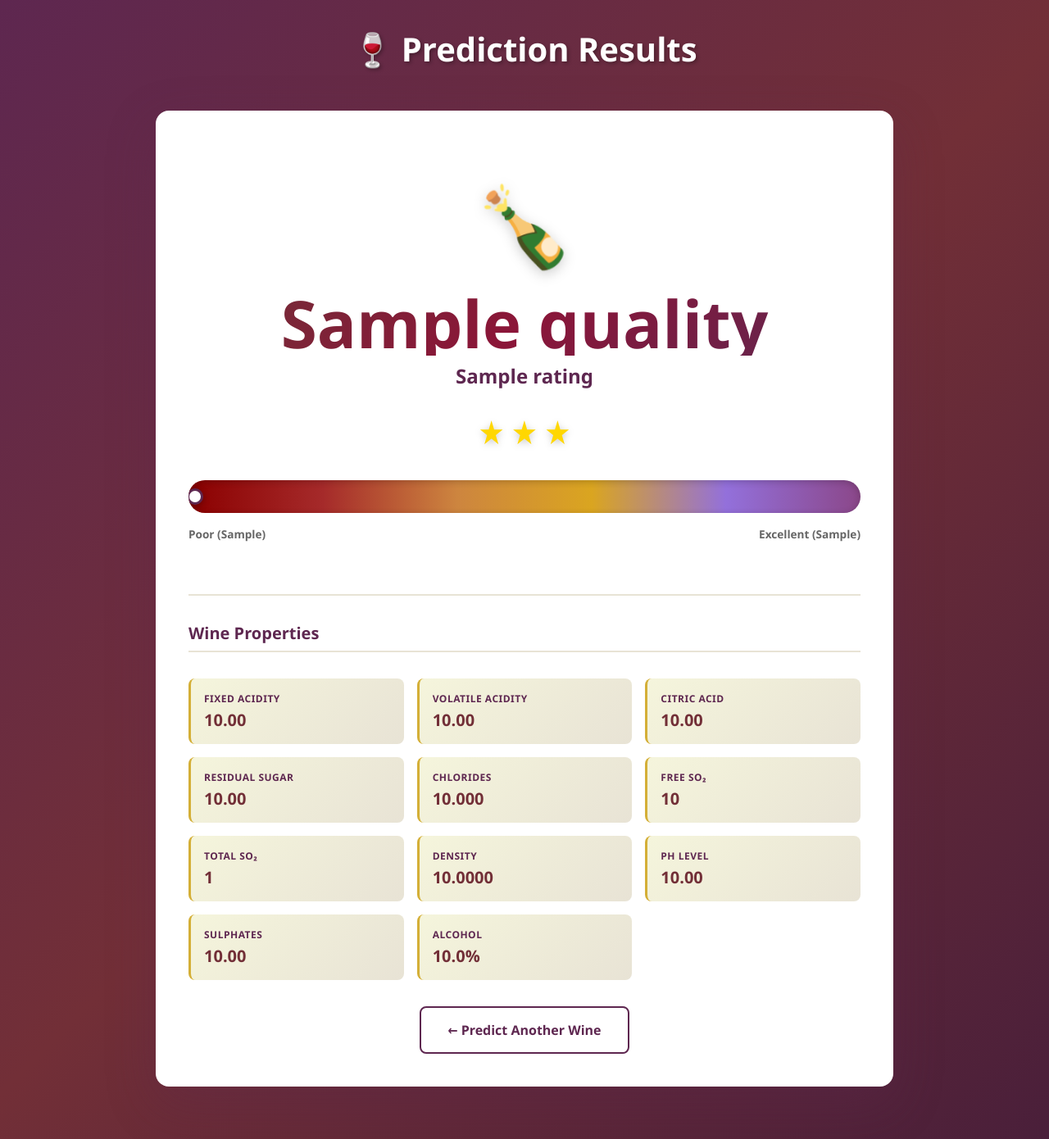
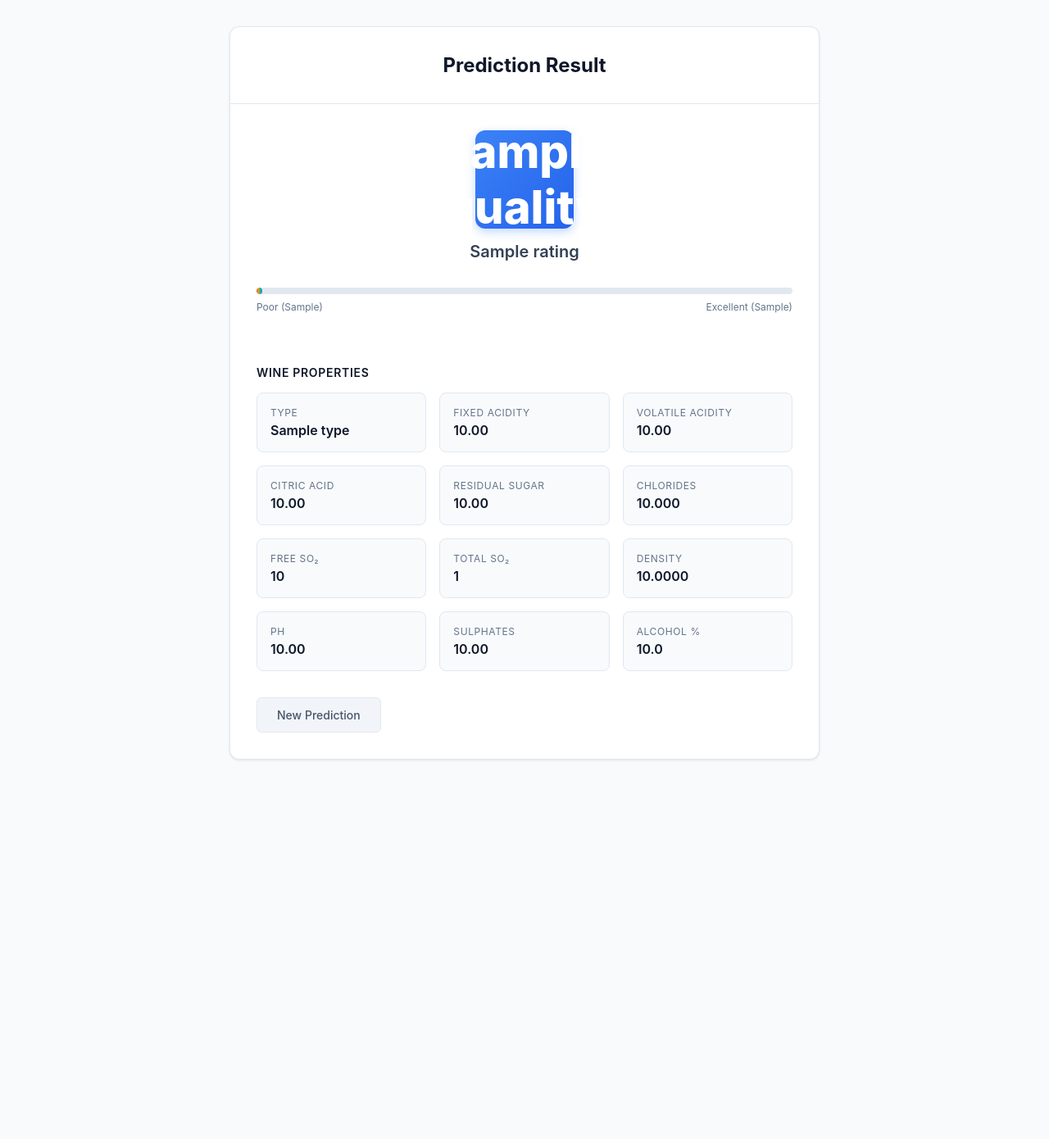
Before and after one commit to DE2025G13/DE2025G13A1, a Flask app: template prediction-ui/templates/result.html in a window 1280 px wide. Shown: the whole page at 82% size. After the commit the page ends 928 px from the top, so only its background shows below. Run offline with Flask 2, Linux system fonts and the light colour scheme; the template is opened without the code that fills it: most values are stand-ins (such as "Sample title", 1, 10 or a date in 2020).

Commit message:
frontend11

```diff
--- a/prediction-ui/templates/result.html
+++ b/prediction-ui/templates/result.html
@@ -1,361 +1,281 @@
 <!DOCTYPE html>
 <html lang="en">
   <head>
-    <meta charset="UTF-8">
-    <meta name="viewport" content="width=device-width, initial-scale=1.0">
-    <title>Prediction Result - Wine Quality</title>
+    <meta charset="UTF-8" />
+    <meta name="viewport" content="width=device-width, initial-scale=1.0" />
+    <title>Prediction Result</title>
     <style>
       * {
         margin: 0;
         padding: 0;
         box-sizing: border-box;
       }
-
-        :root {
-            --burgundy-dark: #5E2750;
-            --burgundy: #722F37;
-            --burgundy-light: #8B1538;
-            --gold: #D4AF37;
-            --gold-light: #FFD700;
-            --cream: #F5F5DC;
-            --cream-dark: #E8E3D5;
-            --shadow: rgba(94, 39, 80, 0.15);
-            --shadow-heavy: rgba(94, 39, 80, 0.3);
-        }
-
       body {
-            font-family: 'Segoe UI', Tahoma, Geneva, Verdana, sans-serif;
-            background: linear-gradient(135deg, var(--burgundy-dark) 0%, var(--burgundy) 50%, #4A1F3A 100%);
+        font-family: -apple-system, BlinkMacSystemFont, "Segoe UI", Roboto,
+          "Helvetica Neue", Arial, sans-serif;
+        background: #f8fafc;
+        color: #0f172a;
         min-height: 100vh;
         padding: 2rem 1rem;
-            color: #333;
       }
-
       .container {
-            max-width: 900px;
+        width: 100%;
+        max-width: 720px;
         margin: 0 auto;
       }
-
-        .header {
-            text-align: center;
-            margin-bottom: 3rem;
-            color: white;
-        }
-
-        .header h1 {
-            font-size: 2.5rem;
-            font-weight: 700;
-            margin-bottom: 0.5rem;
-            text-shadow: 2px 2px 4px rgba(0, 0, 0, 0.3);
-        }
-
       .card {
         background: white;
-            border-radius: 16px;
-            box-shadow: 0 20px 60px var(--shadow-heavy);
-            padding: 2.5rem;
-            margin-bottom: 2rem;
+        border-radius: 12px;
+        border: 1px solid #e2e8f0;
+        box-shadow: 0 1px 3px rgba(0, 0, 0, 0.1);
+        overflow: hidden;
       }
-
-        .result-hero {
+      .header {
+        padding: 2rem 2rem 1.5rem;
         text-align: center;
-            padding: 2rem 0;
-            margin-bottom: 2rem;
-            border-bottom: 2px solid var(--cream-dark);
+        border-bottom: 1px solid #e2e8f0;
       }
-
-        .quality-score {
-            font-size: 5rem;
+      .header h1 {
+        font-size: 1.5rem;
+        font-weight: 700;
+        color: #0f172a;
+        margin-bottom: 0.5rem;
+      }
+      .result-section {
+        padding: 2rem;
+        text-align: center;
+      }
+      .quality-badge {
+        display: inline-flex;
+        align-items: center;
+        justify-content: center;
+        width: 120px;
+        height: 120px;
+        border-radius: 12px;
+        background: linear-gradient(135deg, #3b82f6, #2563eb);
+        color: white;
+        font-size: 3.5rem;
         font-weight: 800;
-            margin-bottom: 0.5rem;
-            background: linear-gradient(135deg, var(--burgundy) 0%, var(--burgundy-light) 50%, var(--burgundy-dark) 100%);
-            -webkit-background-clip: text;
-            -webkit-text-fill-color: transparent;
-            background-clip: text;
-            line-height: 1;
+        margin-bottom: 1rem;
+        box-shadow: 0 4px 12px rgba(59, 130, 246, 0.3);
       }
-
       .quality-label {
-            font-size: 1.5rem;
-            color: var(--burgundy-dark);
+        font-size: 1.25rem;
         font-weight: 600;
-            margin-bottom: 1.5rem;
+        color: #334155;
+        margin-bottom: 1rem;
       }
-
-        .stars-container {
-            display: flex;
-            justify-content: center;
-            gap: 0.5rem;
-            margin-bottom: 2rem;
-            font-size: 2.5rem;
+      .quality-bar {
+        width: 100%;
+        height: 8px;
+        background: #e2e8f0;
+        border-radius: 4px;
+        position: relative;
+        overflow: hidden;
+        margin: 2rem 0 0.5rem;
       }
-
-        .star {
-            color: var(--gold-light);
-            filter: drop-shadow(0 2px 4px rgba(0, 0, 0, 0.2));
-            animation: starPop 0.5s ease-out backwards;
+      .quality-bar-fill {
+        height: 100%;
+        background: linear-gradient(
+          to right,
+          #ef4444,
+          #f59e0b,
+          #10b981,
+          #3b82f6
+        );
+        border-radius: 4px;
+        transition: width 0.6s ease;
       }
-
-        .star.empty {
-            color: #E0E0E0;
-        }
-
-        .star:nth-child(1) { animation-delay: 0.1s; }
-        .star:nth-child(2) { animation-delay: 0.2s; }
-        .star:nth-child(3) { animation-delay: 0.3s; }
-
-        @keyframes starPop {
-            0% {
-                transform: scale(0);
-                opacity: 0;
-            }
-            50% {
-                transform: scale(1.2);
-            }
-            100% {
-                transform: scale(1);
-                opacity: 1;
-            }
-        }
-
-        .quality-bar-container {
-            position: relative;
-            height: 40px;
-            background: linear-gradient(to right,
-                #8B0000 0%,
-                #A52A2A 20%,
-                #CD853F 40%,
-                #DAA520 60%,
-                #9370DB 80%,
-                #8B4789 100%);
-            border-radius: 20px;
-            overflow: hidden;
-            margin-bottom: 1rem;
-            box-shadow: inset 0 2px 8px rgba(0, 0, 0, 0.2);
-        }
-
-        .quality-indicator {
-            position: absolute;
-            top: 50%;
-            transform: translate(-50%, -50%);
-            width: 20px;
-            height: 20px;
-            background: white;
-            border: 3px solid var(--burgundy-dark);
-            border-radius: 50%;
-            box-shadow: 0 2px 8px rgba(0, 0, 0, 0.3);
-            transition: left 0.8s cubic-bezier(0.34, 1.56, 0.64, 1);
-        }
-
       .quality-range {
         display: flex;
         justify-content: space-between;
-            font-size: 0.85rem;
-            color: #666;
+        font-size: 0.75rem;
+        color: #64748b;
         margin-bottom: 2rem;
       }
-
-        .quality-range span {
+      .properties {
+        padding: 0 2rem 2rem;
+      }
+      .properties h2 {
+        font-size: 0.875rem;
         font-weight: 600;
+        color: #0f172a;
+        margin-bottom: 1rem;
+        text-transform: uppercase;
+        letter-spacing: 0.05em;
       }
-
-        .features-grid {
+      .properties-grid {
         display: grid;
-            grid-template-columns: repeat(auto-fit, minmax(200px, 1fr));
+        grid-template-columns: repeat(3, 1fr);
         gap: 1rem;
-            margin-top: 2rem;
       }
-
-        .feature-item {
-            background: linear-gradient(135deg, var(--cream) 0%, var(--cream-dark) 100%);
+      .property-item {
         padding: 1rem;
+        background: #f8fafc;
+        border: 1px solid #e2e8f0;
         border-radius: 8px;
-            border-left: 3px solid var(--gold);
       }
-
-        .feature-label {
+      .property-label {
         font-size: 0.75rem;
+        color: #64748b;
+        margin-bottom: 0.25rem;
         text-transform: uppercase;
-            letter-spacing: 0.5px;
-            color: var(--burgundy-dark);
+        letter-spacing: 0.05em;
+      }
+      .property-value {
+        font-size: 1rem;
         font-weight: 600;
-            margin-bottom: 0.25rem;
+        color: #0f172a;
       }
-
-        .feature-value {
+      .actions {
+        padding: 0 2rem 2rem;
+      }
+      .btn {
+        display: inline-block;
+        padding: 0.75rem 1.5rem;
+        background: #f1f5f9;
+        color: #475569;
+        text-decoration: none;
+        border-radius: 6px;
+        font-size: 0.875rem;
+        font-weight: 500;
+        transition: all 0.15s;
+        border: 1px solid #e2e8f0;
+      }
+      .btn:hover {
+        background: #e2e8f0;
+        border-color: #cbd5e1;
+      }
+      .error-card {
+        background: #fef2f2;
+        border: 1px solid #fecaca;
+        padding: 2rem;
+        text-align: center;
+        border-radius: 12px;
+      }
+      .error-card h2 {
+        color: #dc2626;
         font-size: 1.25rem;
-            font-weight: 700;
-            color: var(--burgundy);
+        margin-bottom: 0.5rem;
       }
-
-        .back-btn {
-            display: inline-block;
-            margin-top: 2rem;
-            padding: 1rem 2rem;
-            background: white;
-            color: var(--burgundy-dark);
-            text-decoration: none;
-            border-radius: 8px;
-            font-weight: 600;
-            transition: all 0.3s ease;
-            border: 2px solid var(--burgundy-dark);
+      .error-card p {
+        color: #991b1b;
+        margin-bottom: 1.5rem;
       }
-
-        .back-btn:hover {
-            background: var(--burgundy-dark);
-            color: white;
-            transform: translateY(-2px);
-            box-shadow: 0 4px 15px var(--shadow);
+      @media (max-width: 640px) {
+        .properties-grid {
+          grid-template-columns: repeat(2, 1fr);
         }
-
-        .error-card {
-            background: linear-gradient(135deg, #FF6B6B 0%, #C92A2A 100%);
-            color: white;
-            padding: 2rem;
-            border-radius: 16px;
-            text-align: center;
-            box-shadow: 0 20px 60px rgba(201, 42, 42, 0.3);
-        }
-
-        .error-card h2 {
-            font-size: 2rem;
-            margin-bottom: 1rem;
-        }
-
-        .error-card p {
-            font-size: 1.1rem;
-            opacity: 0.9;
-            line-height: 1.6;
-        }
-
-        .wine-bottle {
-            font-size: 6rem;
-            margin-bottom: 1rem;
-            filter: drop-shadow(0 4px 8px rgba(0, 0, 0, 0.2));
-            animation: bottleSway 3s ease-in-out infinite;
-        }
-
-        @keyframes bottleSway {
-            0%, 100% { transform: rotate(-3deg); }
-            50% { transform: rotate(3deg); }
-        }
-
-        .section-title {
-            color: var(--burgundy-dark);
-            font-size: 1.25rem;
-            font-weight: 600;
-            margin-bottom: 1.5rem;
-            padding-bottom: 0.5rem;
-            border-bottom: 2px solid var(--cream-dark);
-        }
-
-        @media (max-width: 768px) {
-            .quality-score {
-                font-size: 3.5rem;
-            }
-
-            .quality-label {
-                font-size: 1.25rem;
-            }
-
-            .stars-container {
-                font-size: 2rem;
-            }
-
-            .card {
-                padding: 1.5rem;
+        .quality-badge {
+          width: 100px;
+          height: 100px;
+          font-size: 3rem;
         }
       }
     </style>
   </head>
   <body>
     <div class="container">
-        <div class="header">
-            <h1>🍷 Prediction Results</h1>
-        </div>
-
       {% if error %}
-        <div class="error-card">
-            <h2>⚠️ Error</h2>
+      <div class="card error-card">
+        <h2>Error</h2>
         <p>{{ error }}</p>
-            <a href="/" class="back-btn" style="border: 2px solid white; color: white; margin-top: 2rem;">Try Again</a>
+        <a href="/" class="btn">Try Again</a>
       </div>
       {% else %}
       <div class="card">
-            <div class="result-hero">
-                <div class="wine-bottle">🍾</div>
-                <div class="quality-score">{{ quality }}</div>
+        <div class="header">
+          <h1>Prediction Result</h1>
+        </div>
+        <div class="result-section">
+          <div class="quality-badge">{{ quality }}</div>
           <div class="quality-label">{{ rating.label }}</div>
-
-                <div class="stars-container">
-                    {% for i in range(3) %}
-                        {% if i < rating.stars %}
-                            <span class="star">★</span>
-                        {% else %}
-                            <span class="star empty">★</span>
-                        {% endif %}
-                    {% endfor %}
-                </div>
-
-                <div class="quality-bar-container">
-                    <div class="quality-indicator" style="left: {{ rating.percentage }}%;"></div>
+          <div class="quality-bar">
+            <div
+              class="quality-bar-fill"
+              style="width:{{ rating.percentage }}%"
+            ></div>
           </div>
           <div class="quality-range">
             <span>Poor ({{ min_quality }})</span>
             <span>Excellent ({{ max_quality }})</span>
           </div>
         </div>
-
-            <h3 class="section-title">Wine Properties</h3>
-            <div class="features-grid">
-                <div class="feature-item">
-                    <div class="feature-label">Fixed Acidity</div>
-                    <div class="feature-value">{{ "%.2f"|format(features.fixed_acidity) }}</div>
+        <div class="properties">
+          <h2>Wine Properties</h2>
+          <div class="properties-grid">
+            <div class="property-item">
+              <div class="property-label">Type</div>
+              <div class="property-value">{{ features.type|capitalize }}</div>
             </div>
-                <div class="feature-item">
-                    <div class="feature-label">Volatile Acidity</div>
-                    <div class="feature-value">{{ "%.2f"|format(features.volatile_acidity) }}</div>
-                </div>
-                <div class="feature-item">
-                    <div class="feature-label">Citric Acid</div>
-                    <div class="feature-value">{{ "%.2f"|format(features.citric_acid) }}</div>
-                </div>
-                <div class="feature-item">
-                    <div class="feature-label">Residual Sugar</div>
-                    <div class="feature-value">{{ "%.2f"|format(features.residual_sugar) }}</div>
-                </div>
-                <div class="feature-item">
-                    <div class="feature-label">Chlorides</div>
-                    <div class="feature-value">{{ "%.3f"|format(features.chlorides) }}</div>
-                </div>
-                <div class="feature-item">
-                    <div class="feature-label">Free SO₂</div>
-                    <div class="feature-value">{{ "%.0f"|format(features.free_sulfur_dioxide) }}</div>
-                </div>
-                <div class="feature-item">
-                    <div class="feature-label">Total SO₂</div>
-                    <div class="feature-value">{{ "%.0f"|format(features.total_sulfur_dioxide) }}</div>
-                </div>
-                <div class="feature-item">
-                    <div class="feature-label">Density</div>
-                    <div class="feature-value">{{ "%.4f"|format(features.density) }}</div>
-                </div>
-                <div class="feature-item">
-                    <div class="feature-label">pH Level</div>
-                    <div class="feature-value">{{ "%.2f"|format(features.pH) }}</div>
-                </div>
-                <div class="feature-item">
-                    <div class="feature-label">Sulphates</div>
-                    <div class="feature-value">{{ "%.2f"|format(features.sulphates) }}</div>
-                </div>
-                <div class="feature-item">
-                    <div class="feature-label">Alcohol</div>
-                    <div class="feature-value">{{ "%.1f"|format(features.alcohol) }}%</div>
+            <div class="property-item">
+              <div class="property-label">Fixed Acidity</div>
+              <div class="property-value">
+                {{ "%.2f"|format(features.fixed_acidity) }}
               </div>
             </div>
-
-            <div style="text-align: center;">
-                <a href="/" class="back-btn">← Predict Another Wine</a>
+            <div class="property-item">
+              <div class="property-label">Volatile Acidity</div>
+              <div class="property-value">
+                {{ "%.2f"|format(features.volatile_acidity) }}
+              </div>
+            </div>
+            <div class="property-item">
+              <div class="property-label">Citric Acid</div>
+              <div class="property-value">
+                {{ "%.2f"|format(features.citric_acid) }}
+              </div>
+            </div>
+            <div class="property-item">
+              <div class="property-label">Residual Sugar</div>
+              <div class="property-value">
+                {{ "%.2f"|format(features.residual_sugar) }}
+              </div>
+            </div>
+            <div class="property-item">
+              <div class="property-label">Chlorides</div>
+              <div class="property-value">
+                {{ "%.3f"|format(features.chlorides) }}
+              </div>
+            </div>
+            <div class="property-item">
+              <div class="property-label">Free SO₂</div>
+              <div class="property-value">
+                {{ "%.0f"|format(features.free_sulfur_dioxide) }}
+              </div>
+            </div>
+            <div class="property-item">
+              <div class="property-label">Total SO₂</div>
+              <div class="property-value">
+                {{ "%.0f"|format(features.total_sulfur_dioxide) }}
+              </div>
+            </div>
+            <div class="property-item">
+              <div class="property-label">Density</div>
+              <div class="property-value">
+                {{ "%.4f"|format(features.density) }}
+              </div>
+            </div>
+            <div class="property-item">
+              <div class="property-label">pH</div>
+              <div class="property-value">{{ "%.2f"|format(features.pH) }}</div>
+            </div>
+            <div class="property-item">
+              <div class="property-label">Sulphates</div>
+              <div class="property-value">
+                {{ "%.2f"|format(features.sulphates) }}
+              </div>
+            </div>
+            <div class="property-item">
+              <div class="property-label">Alcohol %</div>
+              <div class="property-value">
+                {{ "%.1f"|format(features.alcohol) }}
+              </div>
+            </div>
+          </div>
+        </div>
+        <div class="actions">
+          <a href="/" class="btn">New Prediction</a>
         </div>
       </div>
       {% endif %}
```
Also changed, not shown: prediction-ui/templates/index.html (+189 -27 lines). Lines whose indentation alone changed are shown as unchanged.
